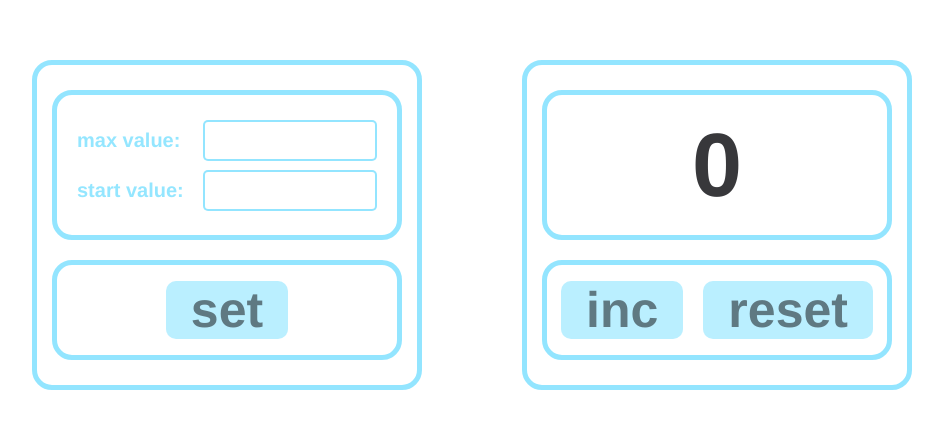
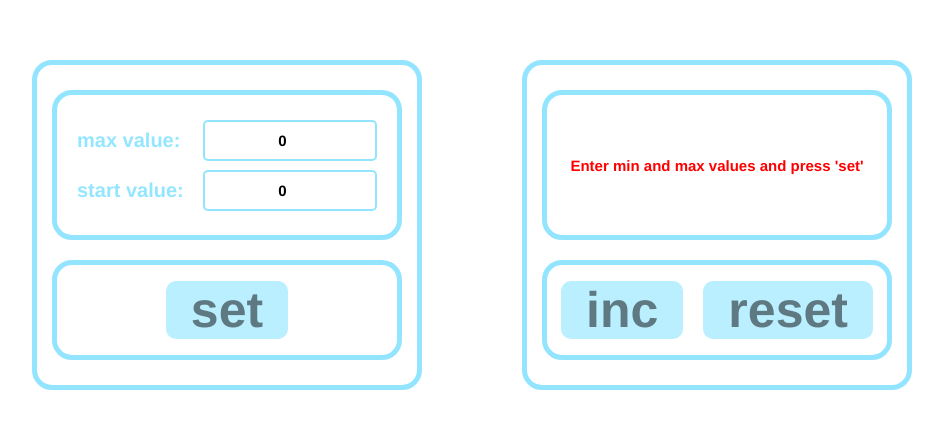
Before and after one commit to ianabarkhatova/counter, a React (Create React App) app: page / in a window 1280 px wide. Shown: the part 175-604 px from the top of the page, without its empty margins (118-1061 px from the left). Built offline with nearby package versions, Linux system fonts and the light colour scheme.

Commit message:
Bug fix in Value/Setting components - fixed re-rendering for min and max values so the data is taken from local storage and displayed on UI. Added instructions text to the counter when settings are not applied.

```diff
--- a/src/App.css
+++ b/src/App.css
@@ -120,3 +120,10 @@
     text-align: center;
     max-width: 150px;
 }
+
+.enter-values {
+    font-family: Helvetica, sans-serif;
+    font-size: 15px;
+    font-weight: bold;
+    color: red;
+}
--- a/src/App.tsx
+++ b/src/App.tsx
@@ -33,6 +33,10 @@ function App() {
         if (minValueAsString) {
             const newMinValue = JSON.parse(minValueAsString)
             setMinValue(newMinValue)
+
+            if (newMinValue !== 0) {
+                setSettingsApplied(true);
+            }
         }
     }, [])
 
@@ -47,6 +51,10 @@ function App() {
         if (maxValueAsString) {
             const newMaxValue = JSON.parse(maxValueAsString)
             setMaxValue(newMaxValue)
+
+            if (newMaxValue !== 0) {
+                setSettingsApplied(true);
+            }
         }
     }, [])
 
--- a/src/counter/Counter.tsx
+++ b/src/counter/Counter.tsx
@@ -19,10 +19,16 @@ export const Counter = ({incNumber, resNumber, counter, minValue, maxValue, sett
     return (
         <div className={"counter-div"}>
             <div className={"number-div"}>
+                {!settingsApplied ? (
+                    <div className={'enter-values'}>Enter min and max values and press 'set'</div>
+                ) : (
                 <Number
                     className={counter === maxValue && counter !== 0 ? "span-counter-max" : "span-counter"}
-                    counter={counter}/>
+                    counter={counter}
+                />
+                )}
             </div>
+
 
             <div className={"buttons-div"}>
                 <Button
--- a/src/settings/Settings.tsx
+++ b/src/settings/Settings.tsx
@@ -35,8 +35,8 @@ export const Settings = ({handleMinChange, handleMaxChange, setCounter, minValue
     return (
         <div className={"counter-div"}>
             <div className={"value-div"}>
-                <Value valueText={'max value'} onChange={handleMaxChange} value={maxValue} maxValue={maxValue} minValue={minValue}/>
-                <Value valueText={'start value'} onChange={handleMinChange} value={minValue} maxValue={maxValue} minValue={minValue}/>
+                <Value valueText={'max value'} onChange={handleMaxChange} value={maxValue}/>
+                <Value valueText={'start value'} onChange={handleMinChange} value={minValue}/>
                 {settingsError && <div className={"error-message"}>{settingsError}</div>}
             </div>
 
--- a/src/settings/Value.tsx
+++ b/src/settings/Value.tsx
@@ -5,17 +5,15 @@ type ValuePropsType = {
     valueText: string
     value: number
     onChange: (e: ChangeEvent<HTMLInputElement>) => void
-    minValue: number
-    maxValue: number
 };
 
 
-export const Value = ({valueText, onChange, value, minValue, maxValue}: ValuePropsType) => {
+export const Value = ({valueText, onChange, value}: ValuePropsType) => {
 
     return (
         <div className={"span-value-div"}>
             <span className={'span-value'}>{valueText}:</span>
-            <input className={'input'} type={'number'} onChange={onChange} min={0}/>
+            <input className={'input'} type={'number'} onChange={onChange} value={value} min={0}/>
         </div>
     );
 };
```
Also changed, not shown: src/button/Button.tsx (line endings or trailing spaces).
